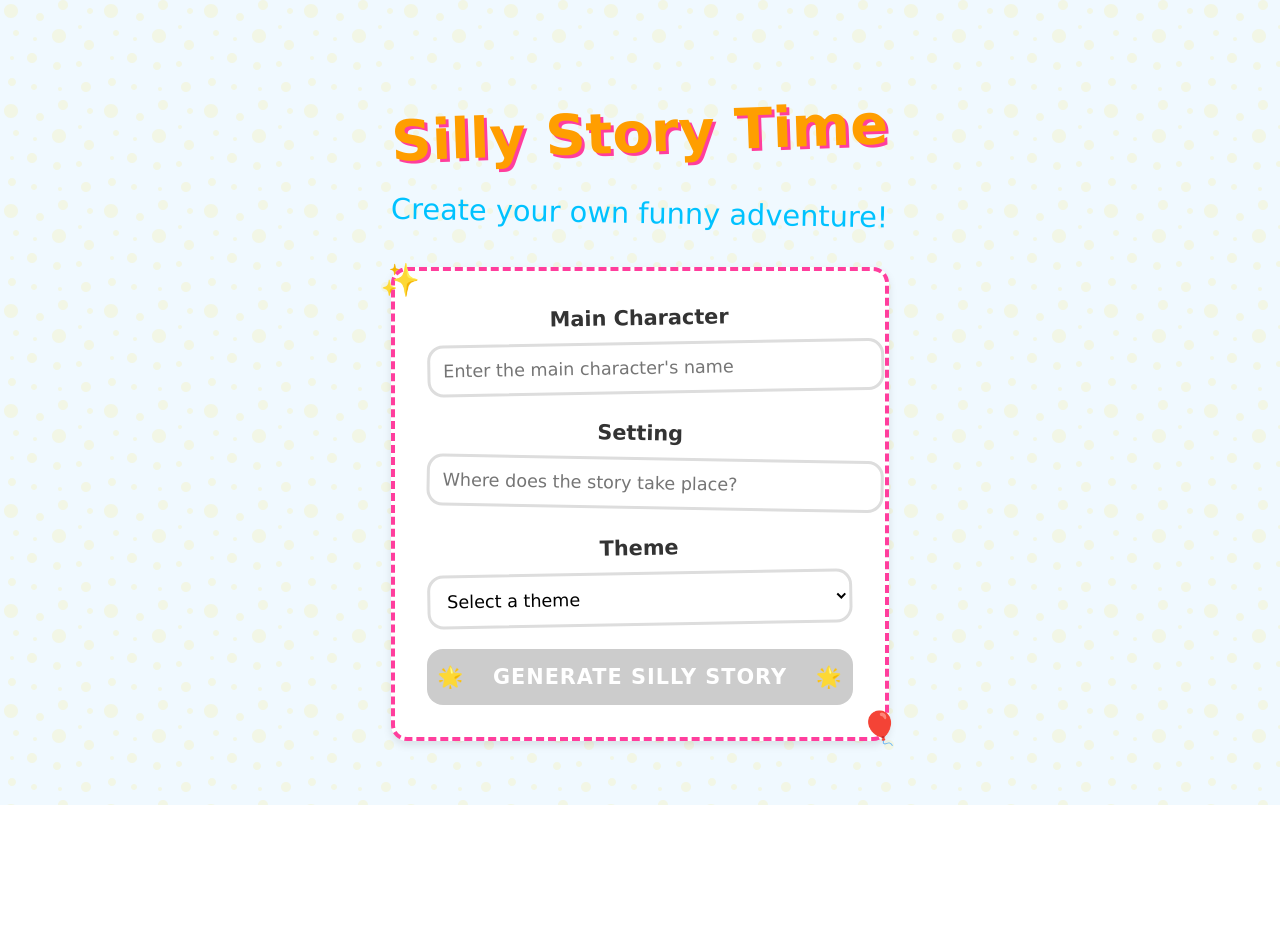
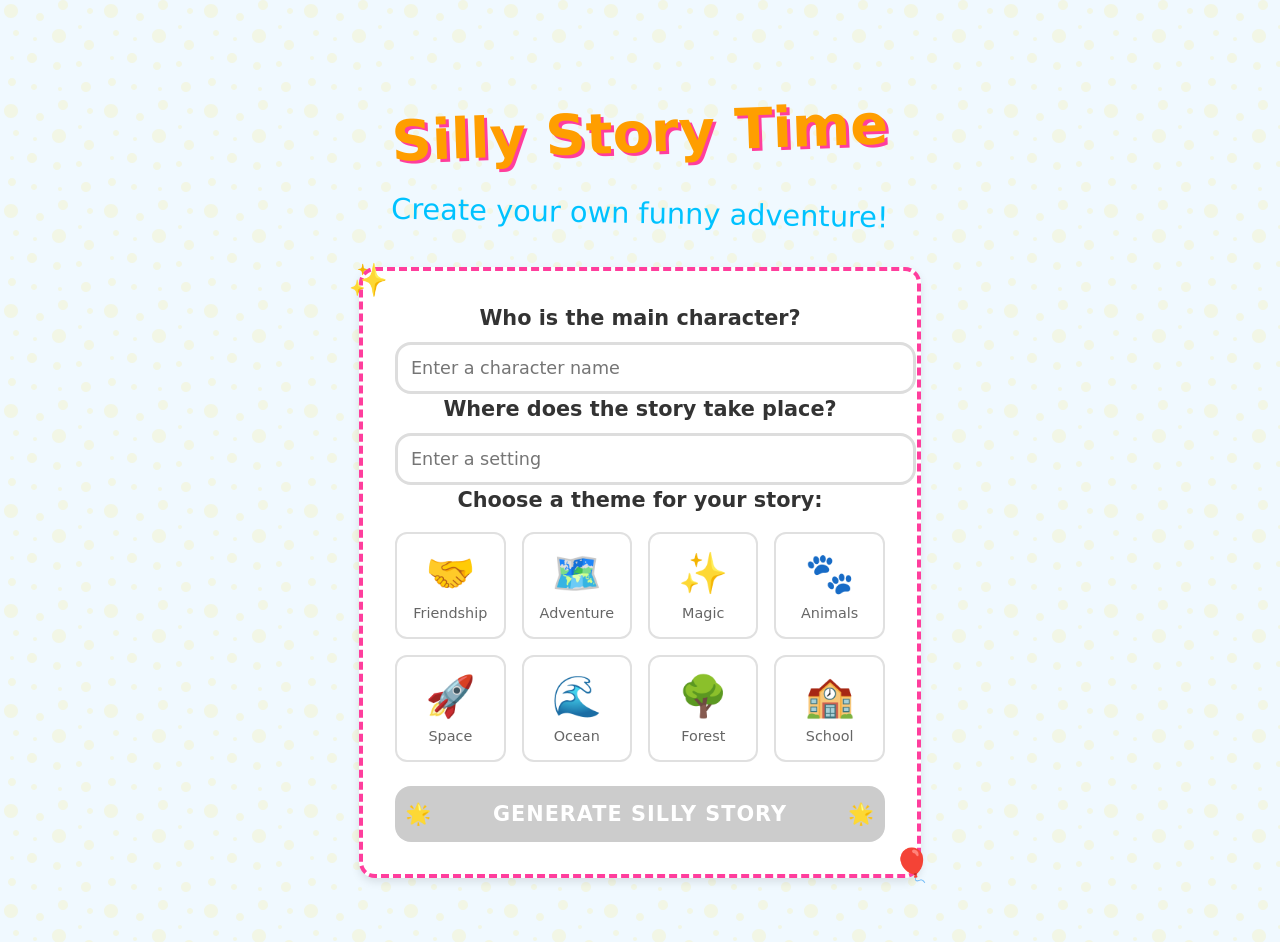
Before and after one commit to thinkscientist/ChildrenStorytime, a React (Vite) app: page / in a window 1280 px wide. Before the commit the page ends 805 px from the top, so only its background shows below. Built offline with nearby package versions, Linux system fonts and the light colour scheme.

Commit message:
added icons

```diff
--- a/src/App.css
+++ b/src/App.css
@@ -335,3 +335,47 @@ textarea {
   font-style: italic;
   margin-top: 1rem;
 }
+
+.theme-grid {
+  display: grid;
+  grid-template-columns: repeat(4, 1fr);
+  gap: 1rem;
+  margin-top: 1rem;
+}
+
+.theme-button {
+  display: flex;
+  flex-direction: column;
+  align-items: center;
+  justify-content: center;
+  padding: 1rem;
+  border: 2px solid #e0e0e0;
+  border-radius: 12px;
+  background: white;
+  cursor: pointer;
+  transition: all 0.3s ease;
+  min-height: 100px;
+}
+
+.theme-button:hover {
+  transform: translateY(-2px);
+  box-shadow: 0 4px 8px rgba(0, 0, 0, 0.1);
+  border-color: #ff9ecd;
+}
+
+.theme-button.selected {
+  border-color: #ff9ecd;
+  background-color: #fff5f9;
+  box-shadow: 0 4px 8px rgba(255, 158, 205, 0.2);
+}
+
+.theme-emoji {
+  font-size: 2.5rem;
+  margin-bottom: 0.5rem;
+}
+
+.theme-label {
+  font-size: 0.9rem;
+  color: #666;
+  text-align: center;
+}
--- a/src/App.tsx
+++ b/src/App.tsx
@@ -1,21 +1,36 @@
-import { useState } from 'react'
+import React, { useState } from 'react'
 import './App.css'
 import { generateStoryWithOllama } from './services/ollamaService'
 
+interface StoryInputs {
+  mainCharacter: string;
+  setting: string;
+  theme: string;
+}
+
 function App() {
-  const [inputs, setInputs] = useState({
+  const [inputs, setInputs] = useState<StoryInputs>({
     mainCharacter: '',
     setting: '',
-    theme: '',
-  })
-  const [story, setStory] = useState('')
-  const [isLoading, setIsLoading] = useState(false)
-  const [error, setError] = useState('')
+    theme: ''
+  });
+  const [story, setStory] = useState<string>('');
+  const [isLoading, setIsLoading] = useState<boolean>(false);
+  const [error, setError] = useState<string>('');
 
-  const handleInputChange = (field: string) => (
-    e: React.ChangeEvent<HTMLInputElement | HTMLSelectElement | HTMLTextAreaElement>
-  ) => {
-    setInputs({ ...inputs, [field]: e.target.value })
+  const themes = [
+    { id: 'friendship', emoji: '🤝', label: 'Friendship' },
+    { id: 'adventure', emoji: '🗺️', label: 'Adventure' },
+    { id: 'magic', emoji: '✨', label: 'Magic' },
+    { id: 'animals', emoji: '🐾', label: 'Animals' },
+    { id: 'space', emoji: '🚀', label: 'Space' },
+    { id: 'ocean', emoji: '🌊', label: 'Ocean' },
+    { id: 'forest', emoji: '🌳', label: 'Forest' },
+    { id: 'school', emoji: '🏫', label: 'School' }
+  ];
+
+  const handleInputChange = (field: string, value: string) => {
+    setInputs({ ...inputs, [field]: value })
   }
 
   const generateStory = async () => {
@@ -65,45 +80,42 @@ function App() {
       <p className="subtitle">Create your own funny adventure!</p>
 
       <div className="form-container">
-        <div className="form-group">
-          <label htmlFor="mainCharacter">Main Character</label>
+        <div className="input-group">
+          <label htmlFor="mainCharacter">Who is the main character?</label>
           <input
+            type="text"
             id="mainCharacter"
-            type="text"
-            placeholder="Enter the main character's name"
             value={inputs.mainCharacter}
-            onChange={handleInputChange('mainCharacter')}
-            required
+            onChange={(e) => handleInputChange('mainCharacter', e.target.value)}
+            placeholder="Enter a character name"
           />
         </div>
 
-        <div className="form-group">
-          <label htmlFor="setting">Setting</label>
+        <div className="input-group">
+          <label htmlFor="setting">Where does the story take place?</label>
           <input
+            type="text"
             id="setting"
-            type="text"
-            placeholder="Where does the story take place?"
             value={inputs.setting}
-            onChange={handleInputChange('setting')}
-            required
+            onChange={(e) => handleInputChange('setting', e.target.value)}
+            placeholder="Enter a setting"
           />
         </div>
 
-        <div className="form-group">
-          <label htmlFor="theme">Theme</label>
-          <select
-            id="theme"
-            value={inputs.theme}
-            onChange={handleInputChange('theme')}
-            required
-          >
-            <option value="">Select a theme</option>
-            <option value="silly animals">Silly Animals</option>
-            <option value="magical mishaps">Magical Mishaps</option>
-            <option value="food adventures">Food Adventures</option>
-            <option value="space silliness">Space Silliness</option>
-            <option value="underwater fun">Underwater Fun</option>
-          </select>
+        <div className="input-group">
+          <label>Choose a theme for your story:</label>
+          <div className="theme-grid">
+            {themes.map((theme) => (
+              <button
+                key={theme.id}
+                className={`theme-button ${inputs.theme === theme.id ? 'selected' : ''}`}
+                onClick={() => handleInputChange('theme', theme.id)}
+              >
+                <span className="theme-emoji">{theme.emoji}</span>
+                <span className="theme-label">{theme.label}</span>
+              </button>
+            ))}
+          </div>
         </div>
 
         <button
```
